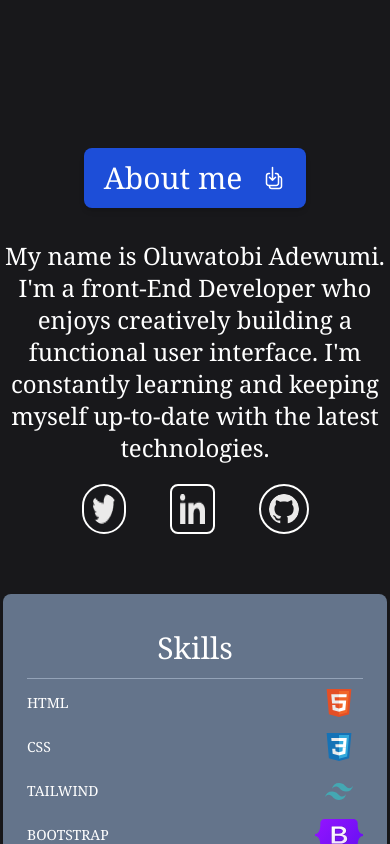
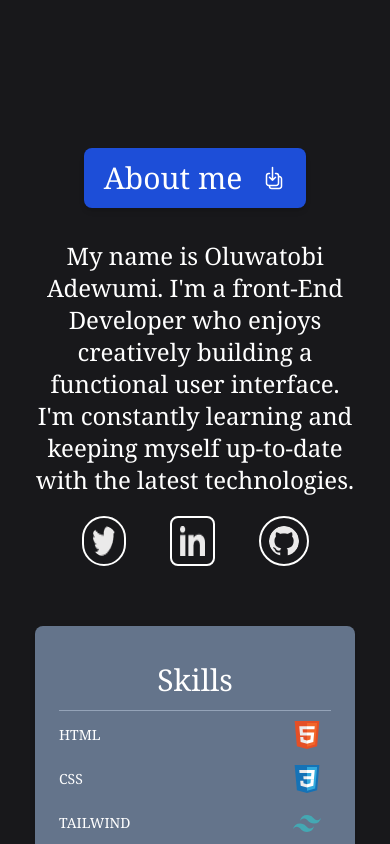
Before and after one commit to Classytobs/portfolio-11, a React (Create React App) app: page / in a window 390 px wide. Shown: the part 820-1664 px from the top of the page. Built offline with nearby package versions, Linux system fonts and the light colour scheme.

Commit message:
adjusting the design and responsiveness of different components

```diff
--- a/src/Components/About/About.jsx
+++ b/src/Components/About/About.jsx
@@ -14,7 +14,7 @@ import py from '../../Assets/py.png'
 
 export default function About() {
   return (
-    <div className='flex flex-col bg-zinc-900 min-h-screen px-10 md:px-72 py-5 max-w-full justify-between gap-y-8 content-center items-center font-serif text-white'>
+    <div className='flex flex-col bg-zinc-900 min-h-screen px-12 md:px-72 py-5 max-w-full justify-between gap-y-8 content-center items-center font-serif text-white'>
 
         <div className='flex flex-row cursor-pointer justify-center content-center items-center  bg-blue-700 hover:bg-blue-500 shadow-md h-fit px-5  py-3 rounded-lg text-3xl text-center'>
             <div className='mr-5'>
@@ -41,7 +41,7 @@ export default function About() {
               <img src={github} alt='github' className='border-solid border-2 border-white p-2 rounded-full  transition ease-in-out delay-150 hover:-translate-y-1 hover:scale-110 duration-300' />
             </div>
 
-            <div className='flex flex-col gap-y-8 mt-10 mb-10 text-center w-96'>
+            <div className='flex flex-col gap-y-8 mt-10 mb-10 text-center w-80'>
               <div className='rounded-lg cursor-pointer bg-slate-500 hover:bg-slate-600 divide-y divide-slate-400 shadow-md w-66 h-66 transition ease-in-out delay-150 hover:-translate-y-1 hover:scale-110 duration-300 p-6'>
                 <h1 className='text-3xl p-3'>Skills</h1>
                   <ul className="space-y-3 pt-2 text-sm ">
```
